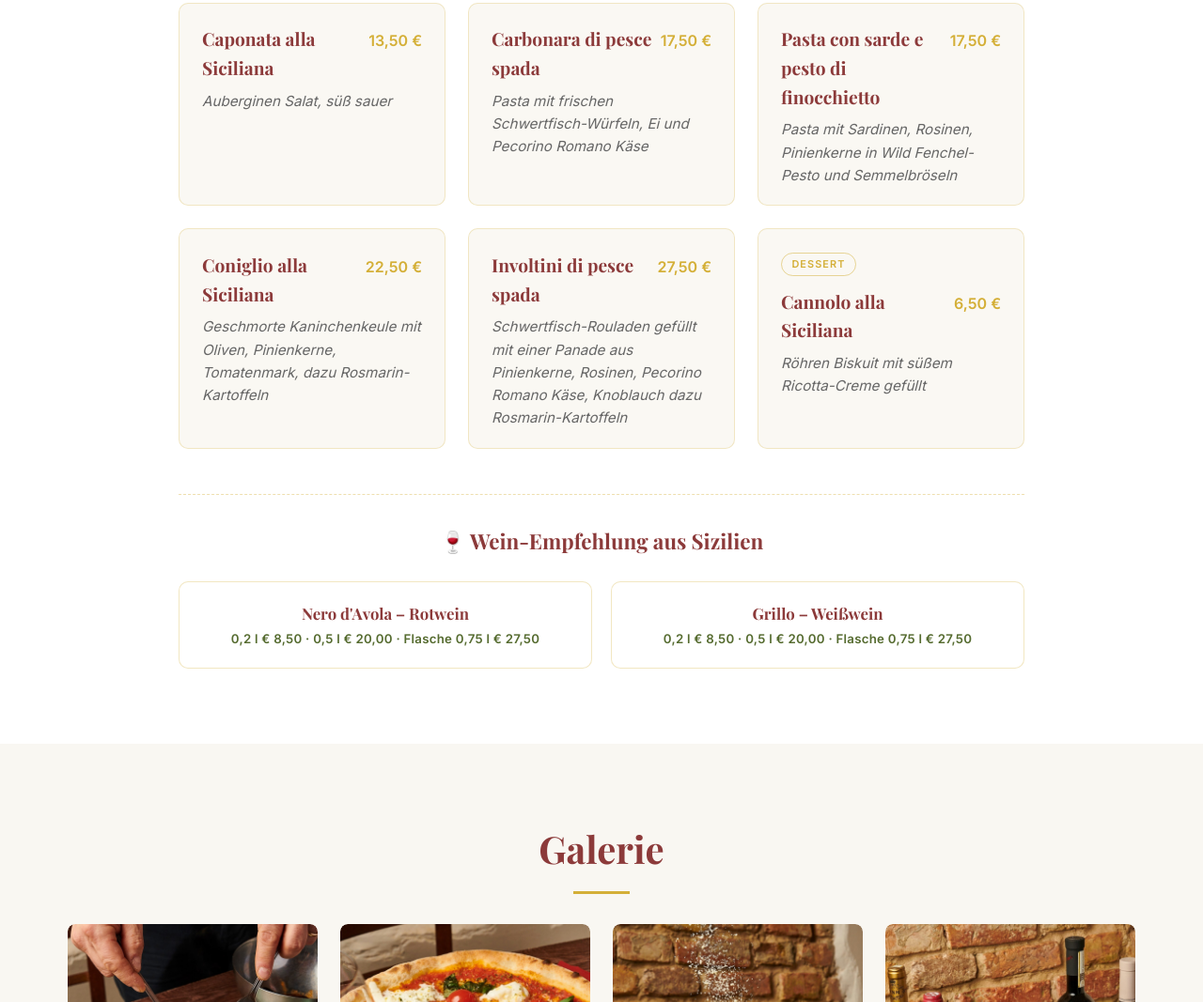
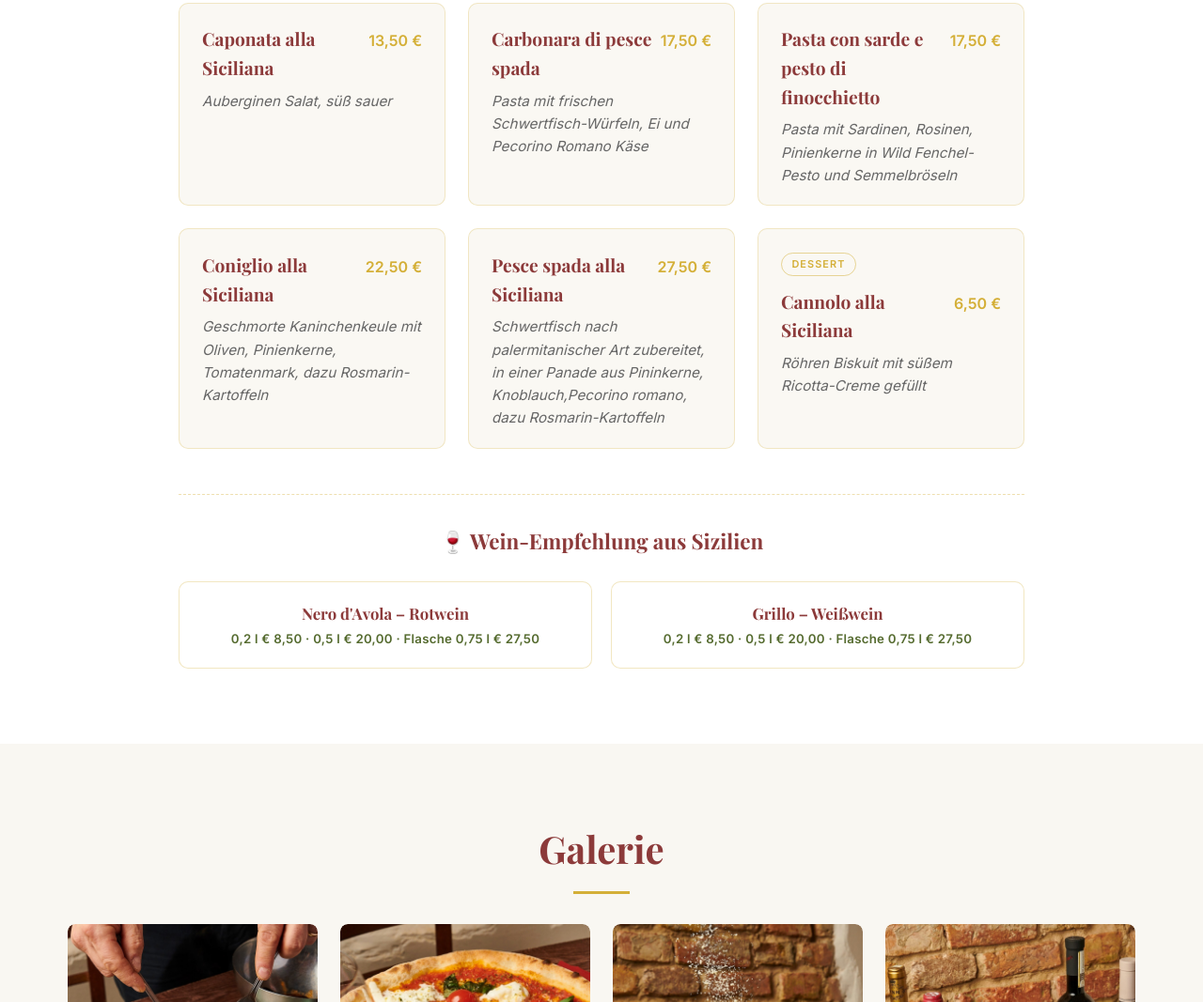
Before and after one commit to gianmateus/antichiaromi, a plain HTML site: page index.html in a window 1280 px wide. Shown: the part 1783-2850 px from the top of the page at 94% size. Drawn offline with nearby package versions, Linux system fonts and the light colour scheme; a web font is replaced by a local one.

Commit message:
Dopo la settimana siciliana

```diff
--- a/index.html
+++ b/index.html
@@ -52,9 +52,8 @@
                             Fenchel-Pesto</span>
                     </div>
                     <div class="event-menu-item">
-                        <span class="event-menu-name">Involtini di pesce spada</span>
-                        <span class="event-menu-desc">Schwertfisch gefüllt mit Pinienkerne, Rosinen, Pecorino —
-                            Rosmarin-Kartoffeln</span>
+                        <span class="event-menu-name">Pesce spada alla Siciliana</span>
+                        <span class="event-menu-desc">Schwertfisch nach palermitanischer Art zubereitet, in einer Panade aus Pinienkerne, Knoblauch,Pecorino romano, dazu Rosmarin-Kartoffeln</span>
                     </div>
                     <div class="event-menu-item">
                         <span class="event-menu-name">Coniglio alla cacciatore</span>
@@ -210,7 +209,9 @@
 
                 <div class="menu-content active" id="cat-empfehlung">
                     <div class="menu-category empfehlung-category">
-                        <h3 style="text-align:center; margin-bottom: 1.5rem; font-family: 'Playfair Display', serif; color: var(--gold);">Sizilianische Spezialitäten</h3>
+                        <h3
+                            style="text-align:center; margin-bottom: 1.5rem; font-family: 'Playfair Display', serif; color: var(--gold);">
+                            Sizilianische Spezialitäten</h3>
                         <div class="empfehlung-grid">
                             <div class="empfehlung-item">
                                 <div class="item-header">
@@ -250,12 +251,12 @@
                             </div>
                             <div class="empfehlung-item">
                                 <div class="item-header">
-                                    <span class="item-name">Involtini di pesce spada</span>
+                                    <span class="item-name">Pesce spada alla Siciliana</span>
                                     <span class="item-price">27,50 €</span>
                                 </div>
                                 <p class="item-desc">
-                                    Schwertfisch-Rouladen gefüllt mit einer Panade aus Pinienkerne,
-                                    Rosinen, Pecorino Romano Käse, Knoblauch dazu Rosmarin-Kartoffeln
+                                    Schwertfisch nach palermitanischer Art zubereitet, in einer Panade aus Pininkerne,
+                                    Knoblauch,Pecorino romano, dazu Rosmarin-Kartoffeln
                                 </p>
                             </div>
                             <div class="empfehlung-item highlight">
```
